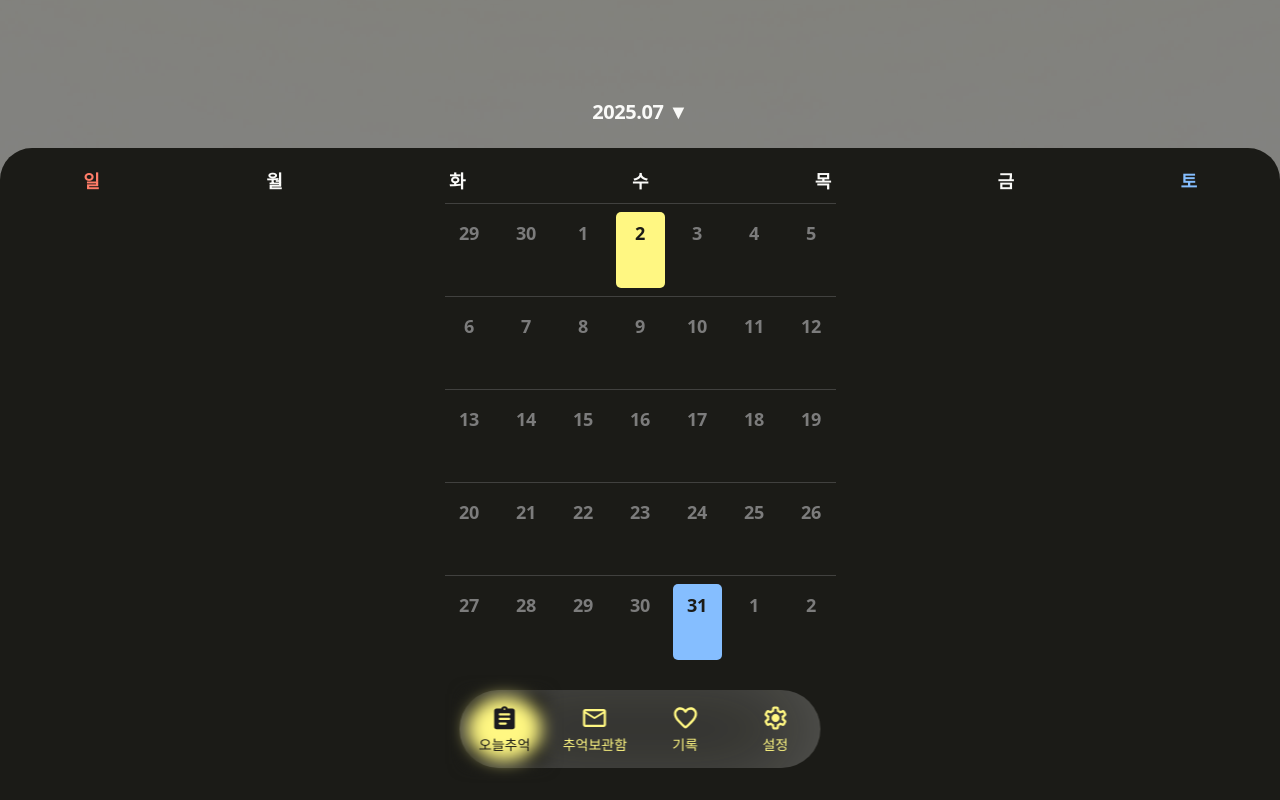
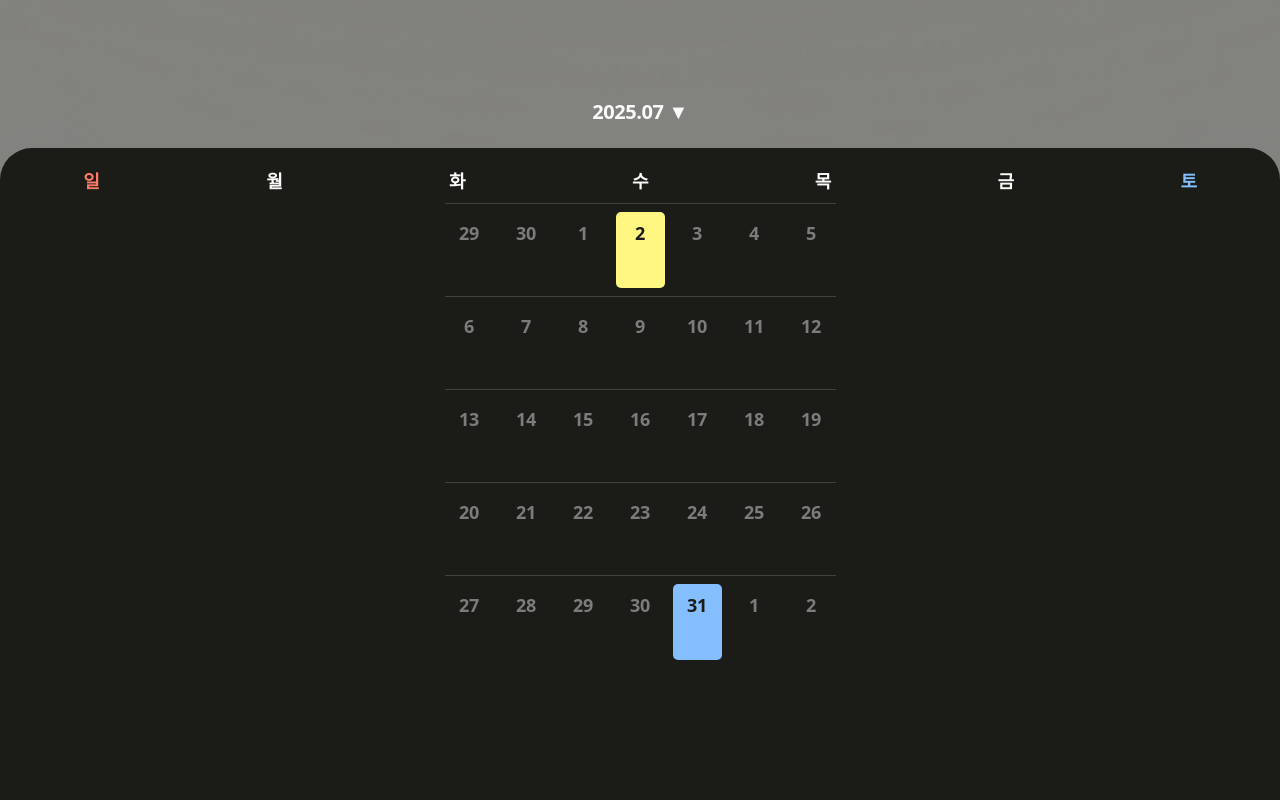
Before and after one commit to 9ITHON/6-Thinkeep-FE, a Next.js app: page /calendar in a window 1280 px wide. Built offline with nearby package versions, Linux system fonts and the light colour scheme.

Commit message:
refactor: 배경 이미지 위치 변경

```diff
--- a/src/assets/index.ts
+++ b/src/assets/index.ts
@@ -7,6 +7,3 @@ export { default as mail } from "./icons/mail.svg";
 export { default as mail_light } from "./icons/mail_light.svg";
 export { default as settings } from "./icons/settings.svg";
 export { default as settings_light } from "./icons/settings_light.svg";
-
-// 배경이미지
-export { default as background_img } from "./images/배경.png";
--- a/src/pages/calendar.tsx
+++ b/src/pages/calendar.tsx
@@ -3,10 +3,8 @@ import { format } from "date-fns";
 import CalendarDayCard from "../components/UI/CalendarDayCard";
 import CalendarMonth from "../components/UI/CalendarMonth";
 import Button from "../components/UI/Button";
-import { background_img } from "@/assets";
 import Image from "next/image";
 import { getCalendarWeeks } from "../utils/Date";
-import AppFooter from "@/components/App/AppFooter";
 
 const Calendar = () => {
   const [currentDate, setCurrentDate] = useState(new Date());
@@ -28,7 +26,7 @@ const Calendar = () => {
     <div className="relative w-full h-screen overflow-hidden">
       {/* 배경 이미지 */}
       <Image
-        src={background_img}
+        src="/images/background_img.png"
         alt="배경"
         layout="fill"
         objectFit="cover"
@@ -97,7 +95,6 @@ const Calendar = () => {
             ))}
           </div>
         </div>
-        <AppFooter />
       </div>
     </div>
   );
```
Also changed, not shown: public/images/background_img.png (renamed from src/assets/images/배경.png).
